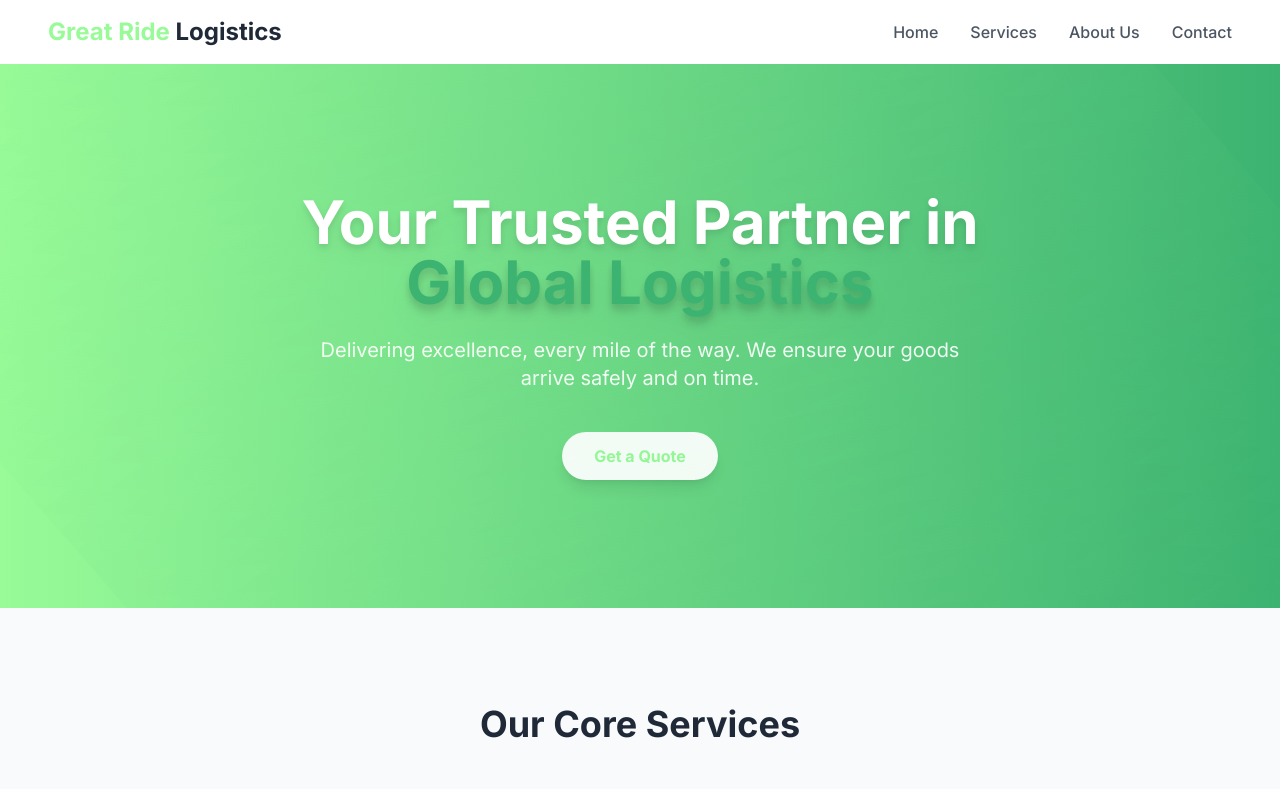
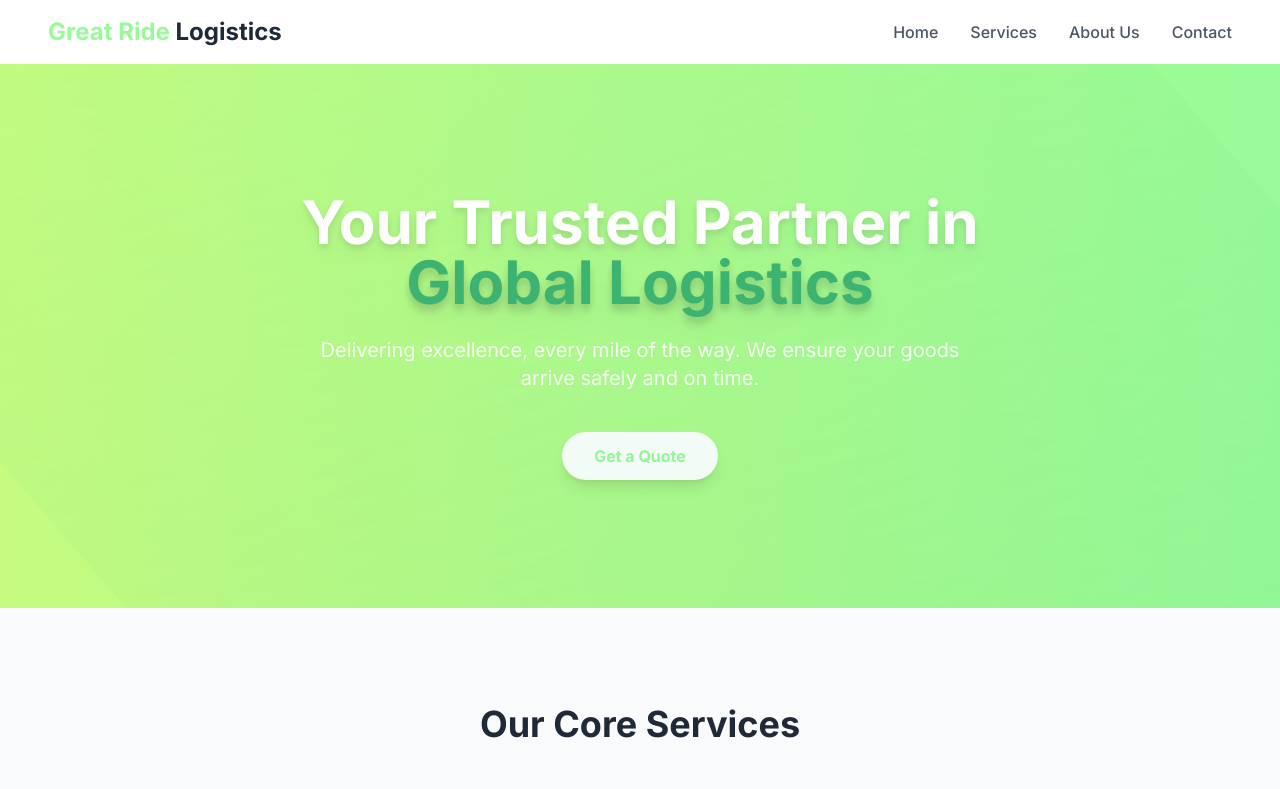
Before and after one commit to studybijo/greatRideLogistics, a plain HTML site: page index.html in a window 1280 px wide. Shown: the top 789 px of the page. Drawn offline with nearby package versions, Linux system fonts and the light colour scheme.

Commit message:
Update index.html

```diff
--- a/index.html
+++ b/index.html
@@ -18,7 +18,7 @@
       }
       .hero-background {
         /* Mimics the wavy green lines from the image */
-        background: linear-gradient(to right, #98fb98, #3cb371);
+        background: linear-gradient(to right, #c6fb80, #98fb98);
         position: relative;
         overflow: hidden;
       }
```
